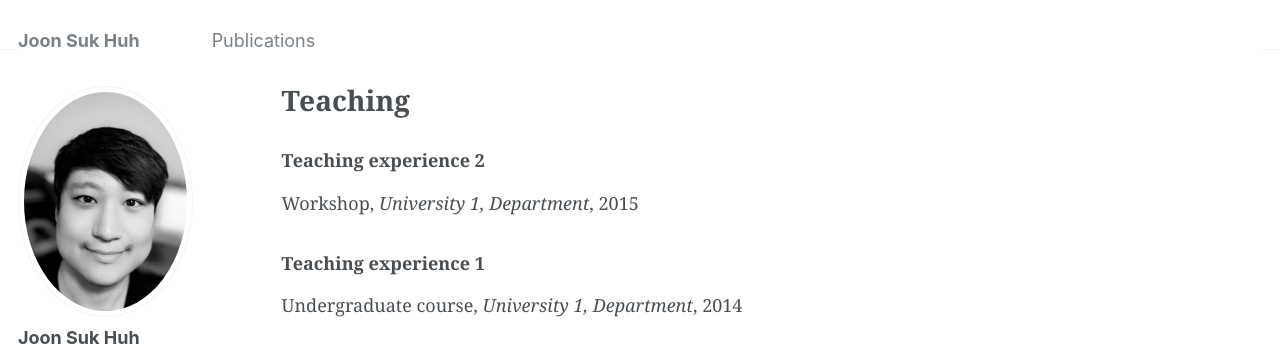
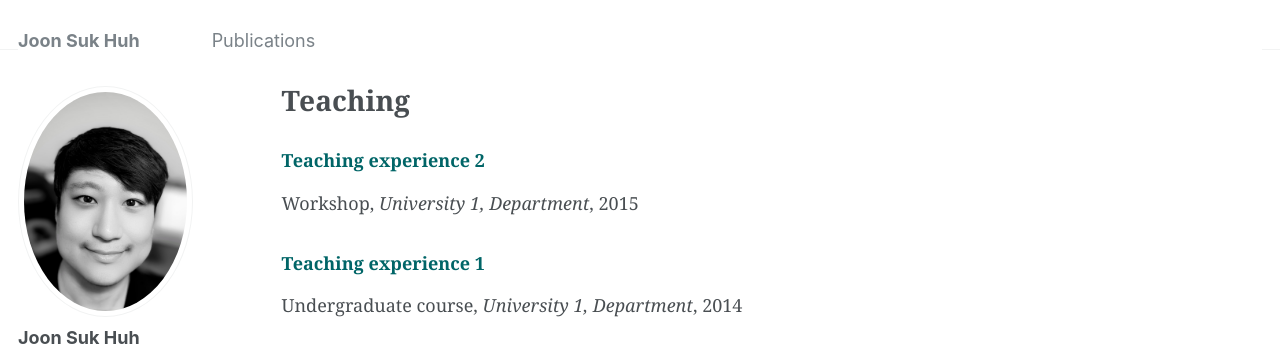
Before and after one commit to joon-huh/joon-huh.github.io, a Jekyll site: the page built from _pages/teaching.html, in a window 1280 px wide. Shown: the top 361 px of the page. Built offline with Jekyll 4.4.1, drawn with Linux system fonts in a browser that asks for light colours; some web fonts are replaced.

```diff
--- a/_includes/archive-single.html
+++ b/_includes/archive-single.html
@@ -26,7 +26,7 @@
       </div>
     {% endif %}
 
-    <h3 class="archive__item-title" itemprop="headline">
+    <h3 class="archive__item-title" itemprop="headline" style="color:#006567;">
         {{ title }}
     </h3>
 
```
